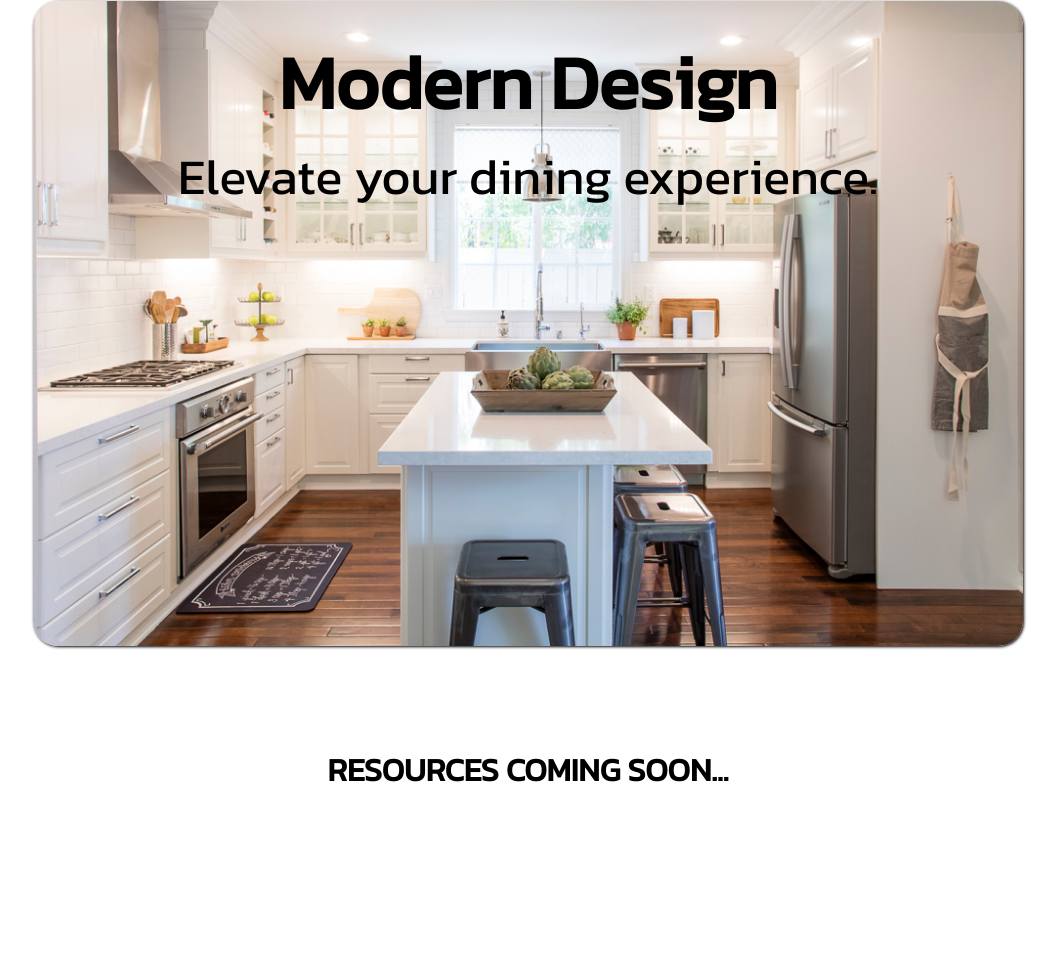
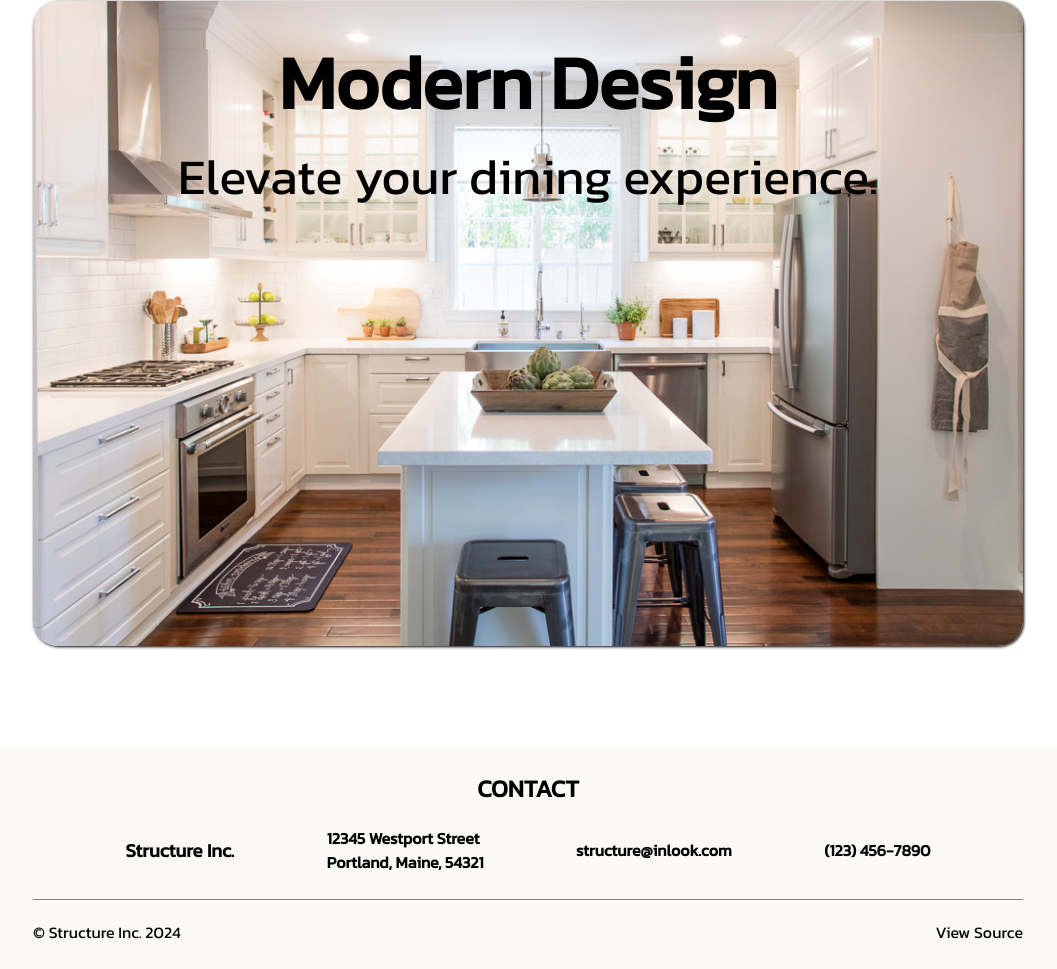
Before and after one commit to MIKNSJ/structure, a plain HTML site: page index.html in a window 1280 px wide. Shown: the part 2540-3509 px from the top of the page, without its empty margins (112-1169 px from the left). Before the commit the page ends 3359 px from the top, so only its background shows below. Drawn offline with Linux system fonts and the light colour scheme.

Commit message:
footer: contact, copyright, and version 1.0 + README.MD updated

```diff
--- a/index.html
+++ b/index.html
@@ -179,13 +179,39 @@
         </main>
 
         <footer>
-            <div id = "ft-foot-con01" class = "container">
-                <div id = "footer" class = "footer_">
-                    <h1 id = "test"> RESOURCES COMING SOON... </h1>
+            <div id = "ft-br-con01">
+                <div class = "barrier"></div>
+            </div>
+
+            <div id = "ft-contact-con02" class = "container">
+                <div id = "contact" class = "contact_">
+                    <h2 id = "contact_title" class = "contact__title"> CONTACT </h2>
+
+                    <div id = "contact_info" class = "contact__info">
+                        <h3 id = "company"> Structure Inc. </h2>
+                        <h4 id = "location"> 12345 Westport Street <br> Portland, Maine, 54321 </h4>
+                        <h4 id = "email"> structure@inlook.com </h5>
+                        <h4 id = "phone"> (123) 456-7890 </h5>
+                    </div>
                 </div>
             </div>
 
-            <div id = "ft-br-conXX">
+            <div id = "ft-br-con03">
+                <div class = "barrier"></div>
+            </div>
+
+            <div id = "ft-foot-con04" class = "container">
+                <div id = "footer" class = "footer_">
+                    <div id = "line_break"></div>
+
+                    <div id = "credit" class = "credit_">
+                        <p id = "copyright"> &#169 Structure Inc. 2024 </p>
+                        <a href = "https://github.com/MIKNSJ/structure" target = "_blank" rel = "noopener noreferrer" id = "source">View Source</a>
+                    </div>
+                </div>
+            </div>
+
+            <div id = "ft-br-con05">
                 <div class = "barrier"></div>
             </div>
         </footer>
--- a/styles.css
+++ b/styles.css
@@ -352,8 +352,50 @@ header {
     height: 100px;
 }
 
-#test {
-    text-align: center;
+#contact {
+    display: flex;
+    flex-direction: column;
+    align-items: center;
+    padding: 0 5%;
+    gap: 20px;
+}
+
+#contact_info {
+    display: flex;
+    flex-direction: column;
+    justify-content: space-evenly;
+    align-items: center;
+    width: 100%;
+}
+
+footer {
+    background-color: #FAF9F6;
+}
+
+#footer {
+    display: flex;
+    flex-direction: column;
+    align-items: center;
+    padding: 0 5%;
+    gap: 20px;
+}
+
+#line_break {
+    border-top: solid 1px;
+    border-color: gray;
+    width: 100%;
+}
+
+#credit {
+    display: flex;
+    justify-content: space-between;
+    align-items: center;
+    width: 100%;
+}
+
+#source {
+    color: black;
+    text-decoration: none;
 }
 
 @media screen and (min-width: 750px) {
@@ -397,6 +439,10 @@ header {
         flex-direction: row;
         justify-content: space-between;
         align-items: stretch;
+    }
+
+    #contact_info {
+        flex-direction: row;
     }
 }
 
```
Also changed, not shown: 1 other file.
